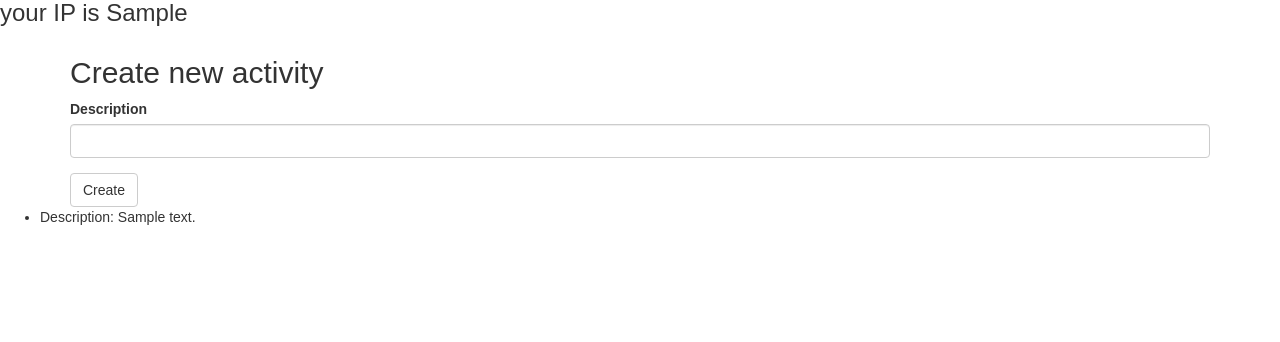
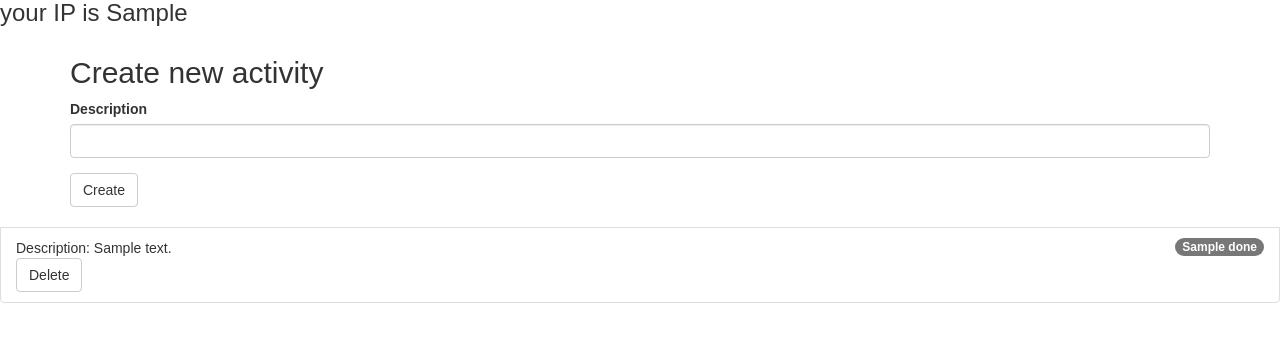
Before and after one commit to andresgonzalezrpo/platzi-flask, a Flask app: template app/templates/hello.html in a window 1280 px wide. Shown: the part 132-474 px from the top of the page. Run offline with Flask 3, Linux system fonts and the light colour scheme; the template is opened without the code that fills it: values that come from a table or form of the project are taken from there, most other values are stand-ins (such as "Sample title", 1, 10 or a date in 2020); some libraries are stand-ins or nearby versions.

Commit message:
delete activitys

```diff
--- a/app/auth/views.py
+++ b/app/auth/views.py
@@ -3,7 +3,7 @@ from flask_login import login_user, login_required, logout_user
 from app.forms import LoginForm
 from app.firestore_service import get_user, user_put
 from app.models import UserData,UserModel
-from werkzeug.security import generate_password_hash
+from werkzeug.security import generate_password_hash, check_password_hash
 
 from . import auth
 @auth.route('/login', methods = ['GET','POST'])
@@ -19,7 +19,7 @@ def login():
 
         if user_doc.to_dict() is not None:
             password_from_db = user_doc.to_dict()['password']
-            if password == password_from_db:
+            if check_password_hash(password_from_db, password):
                 user_data = UserData(username, password)
                 user = UserModel(user_data)
 
--- a/app/forms.py
+++ b/app/forms.py
@@ -10,3 +10,6 @@ class LoginForm(FlaskForm):
 class TodoForm(FlaskForm):
     description = StringField('Description', validators=[DataRequired()])
     submit = SubmitField('Create')
+
+class DeleteTodoForm(FlaskForm):
+    submit = SubmitField('Delete')
--- a/app/templates/hello.html
+++ b/app/templates/hello.html
@@ -24,11 +24,12 @@
 
     </div>
 
-    <ul>
-    {% for todo in todos %}
-        {{ macros.render_todo(todo)}}
-    {% endfor %}
-
+    <ul class="list-group">
+        {% for todo in todos %}
+            {{ macros.render_todo(todo, delete_form)}}
+        {% endfor %}
     </ul>
 
+
+
 {% endblock %}
--- a/app/templates/macros.html
+++ b/app/templates/macros.html
@@ -1,6 +1,14 @@
-{% macro render_todo(todo) %}
+{% import 'bootstrap/wtf.html' as wtf %}
+
+{% macro render_todo(todo,delete_form) %}
 
     <li>
-        Description: {{ todo.to_dict().descripcion }}
+
+            <li class="list-group-item">
+              <span class="badge"> {{ todo.to_dict().done }}</span>
+              Description: {{ todo.to_dict().descripcion }}
+              {{ wtf.quick_form(delete_form, action= url_for('delete', todo_id=todo.id)) }}
+            </li>
+
     </li>
 {% endmacro %}
--- a/main.py
+++ b/main.py
@@ -1,8 +1,8 @@
 from flask import Flask, request, make_response, redirect, render_template, session, url_for, flash
 from flask_bootstrap import Bootstrap
-from app.forms import TodoForm
+from app.forms import TodoForm, DeleteTodoForm
 import unittest
-from app.firestore_service import get_users, get_todos, put_todo
+from app.firestore_service import get_users, get_todos, put_todo, delete_todo
 from app import create_app
 from flask_login import login_required, current_user
 
@@ -41,13 +41,15 @@ def hello():
     user_ip =  session.get('user_ip')
     username = current_user.id
     todo_form = TodoForm()
+    delete_form = DeleteTodoForm()
 
     #username = session.get('username')
     context = {'user_ip':user_ip,
                'todos':get_todos(user_id=username),
               # 'login_form':login_form,
                'username': username,
-               'todo_form': todo_form
+               'todo_form': todo_form,
+               'delete_form':delete_form
     }
 
     if todo_form.validate_on_submit():
@@ -69,3 +71,10 @@ def hello():
     return render_template('hello.html',**context) # ** expand the dictionary
 
     #return "Hello world Flask, your IP is {}".format(user_ip)
+
+@app.route('/todos/delete/<todo_id>', methods=['POST'])
+def delete(todo_id):
+    user_id = current_user.id
+    delete_todo(user_id=user_id, todo_id=todo_id)
+
+    return redirect(url_for('hello'))
```
Also changed, not shown: app/firestore_service.py (+7 -1 lines).
